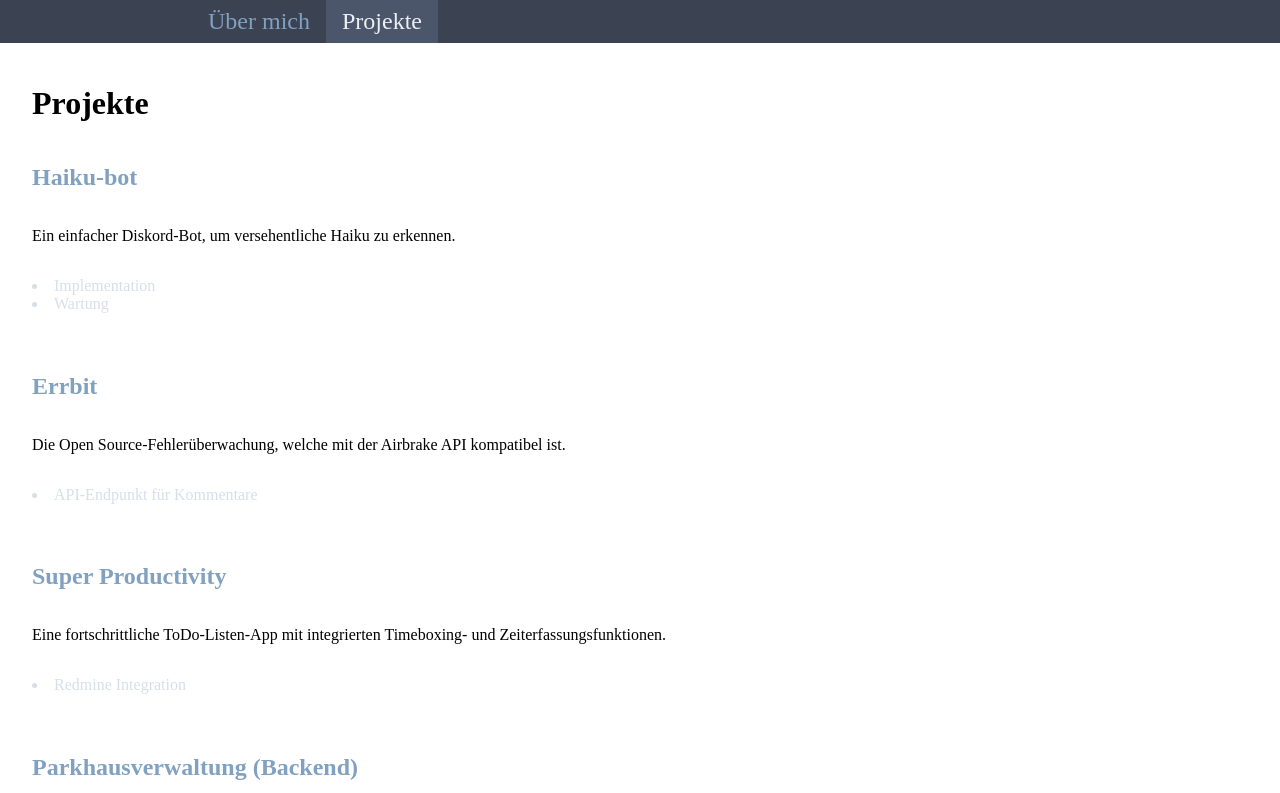
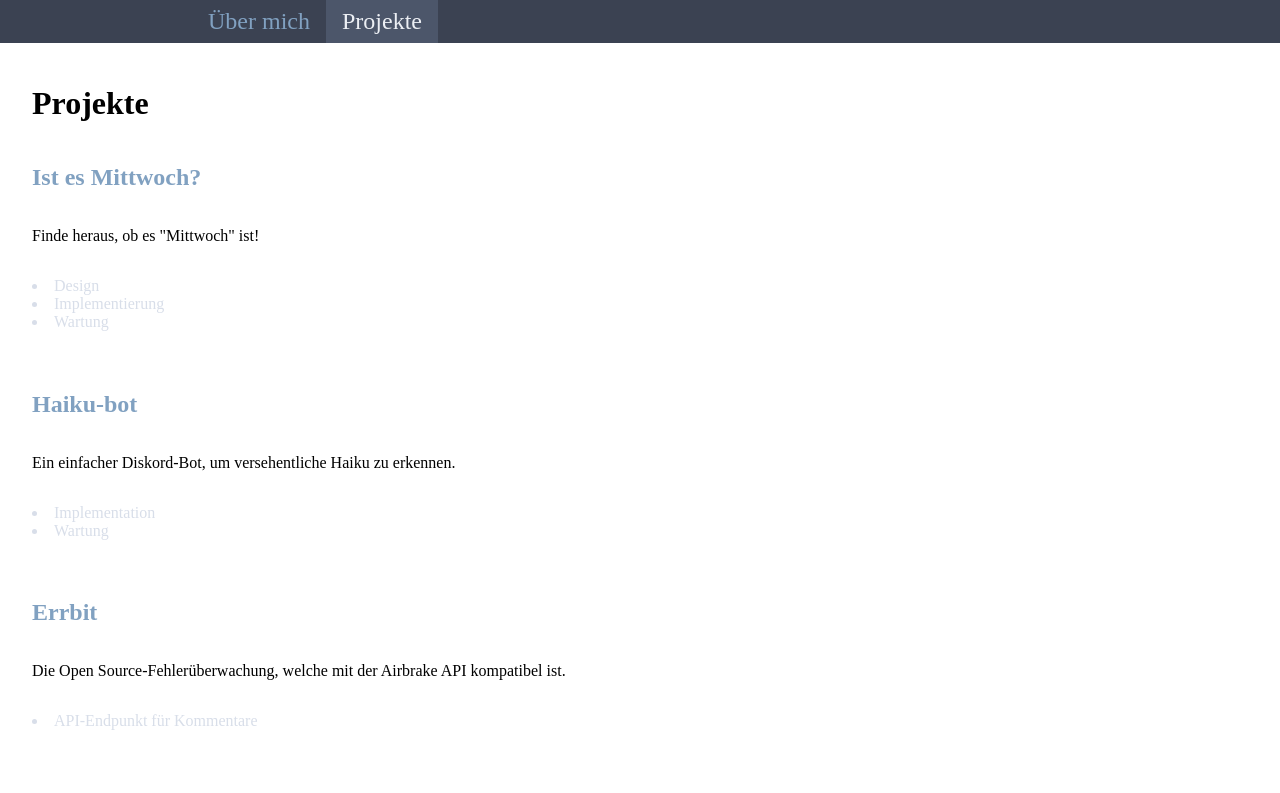
Before and after one commit to jpeterburs/jpeterburs.github.io, a Vue app: page /projects in a window 1280 px wide. Shown: the top 793 px of the page. Built offline with nearby package versions, Linux system fonts and the light colour scheme; the HTML template or start-up script is replaced by a standard one.

Commit message:
Add istesmittwoch to the list of projects

```diff
--- a/src/mixins/projects.js
+++ b/src/mixins/projects.js
@@ -9,6 +9,18 @@ export const Project = {
   methods: {
     allProjects () {
       return [
+        {
+          static_id: 'mittwoch',
+          name: 'Ist es Mittwoch?',
+          desc: 'Finde heraus, ob es "Mittwoch" ist!',
+          media: '', // TODO: Add Media
+          link: 'https://github.com/jpeterburs/istesmittwoch',
+          contributions: [
+            'Design',
+            'Implementierung',
+            'Wartung'
+          ]
+        },
         {
           static_id: 'haiku-bot',
           name: 'Haiku-bot',
```
